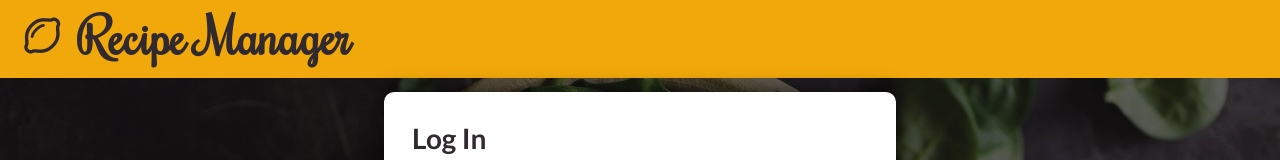
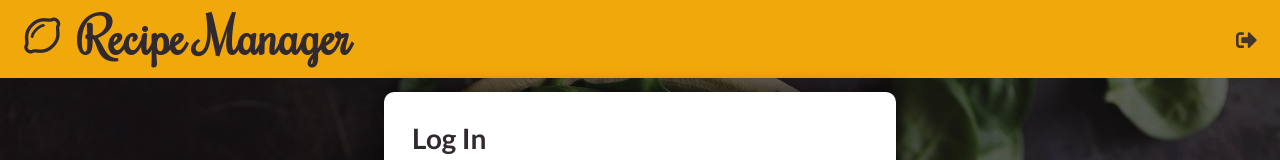
Before and after one commit to irissiri7/Fullstack-Recipe-Manager, a Vue app in the folder client/: page / in a window 1280 px wide. Shown: the top 160 px of the page. Built offline with nearby package versions, Linux system fonts and the light colour scheme.

Commit message:
Add log out functionality

```diff
--- a/client/src/App.vue
+++ b/client/src/App.vue
@@ -43,6 +43,16 @@ html,
   background-repeat: no-repeat;
   background-size: cover;
   background-attachment: fixed;
+}
+
+/* Hide scrollbar for Chrome, Safari and Opera */
+html::-webkit-scrollbar {
+  display: none;
+}
+/* Hide scrollbar for IE, Firefox, Edge */
+html {
+  -ms-overflow-style: none;
+  scrollbar-width: none;
 }
 
 main {
--- a/client/src/components/nav/TheNavigation.vue
+++ b/client/src/components/nav/TheNavigation.vue
@@ -1,5 +1,6 @@
 <template>
   <header>
+    <div class="flex center">
       <h2 class="ui header" @click.prevent="backToHome">
         <i class="lemon outline icon"></i>
         <div class="content">
@@ -13,6 +14,12 @@
           <li><router-link to="/my-profile">My Profile</router-link></li>
         </ul>
       </nav>
+    </div>
+    <div>
+      <button class="ui icon button" @click="signOut">
+        <i class="sign out alternate icon large"></i>
+      </button>
+    </div>
   </header>
 </template>
 
@@ -22,6 +29,10 @@ export default {
     backToHome() {
       if (this.$store.getters.isAuth) this.$router.push('/home')
       else this.$router.push('/')
+    },
+    signOut() {
+      this.$store.dispatch('signOut')
+      this.$router.push('/')
     }
   }
 }
@@ -30,6 +41,7 @@ export default {
 <style scoped>
 header {
   display: flex;
+  justify-content: space-between;
   align-items: center;
 }
 .ui.header {
@@ -81,4 +93,18 @@ a.active {
   background-color: #eeb63d;
   border-radius: 10px;
 }
+
+.ui.icon.button {
+  background-color: var(--main-orange);
+
+  border-radius: 10px;
+  margin-right: 10px;
+}
+.ui.icon.button:hover {
+  background-color: #eeb63d;
+  border: 1px solid #30292f;
+}
+.sign.out.alternate.icon {
+  color: var(--main-coffee);
+}
 </style>
--- a/client/src/store.js
+++ b/client/src/store.js
@@ -7,8 +7,8 @@ dotenv.config()
 const store = createStore({
   state() {
     return {
+      firebaseId: null,
       token: null,
-      firebaseId: null,
       tokenExpiration: null
     }
   },
@@ -82,6 +82,13 @@ const store = createStore({
           })
           .catch(error => reject(error))
       })
+    },
+    signOut(context, _payload) {
+      context.commit('setUser', {
+        firebaseId: null,
+        token: null,
+        tokenExpiration: null
+      })
     }
   },
   getters: {
```
Lines whose indentation alone changed are shown as unchanged.
